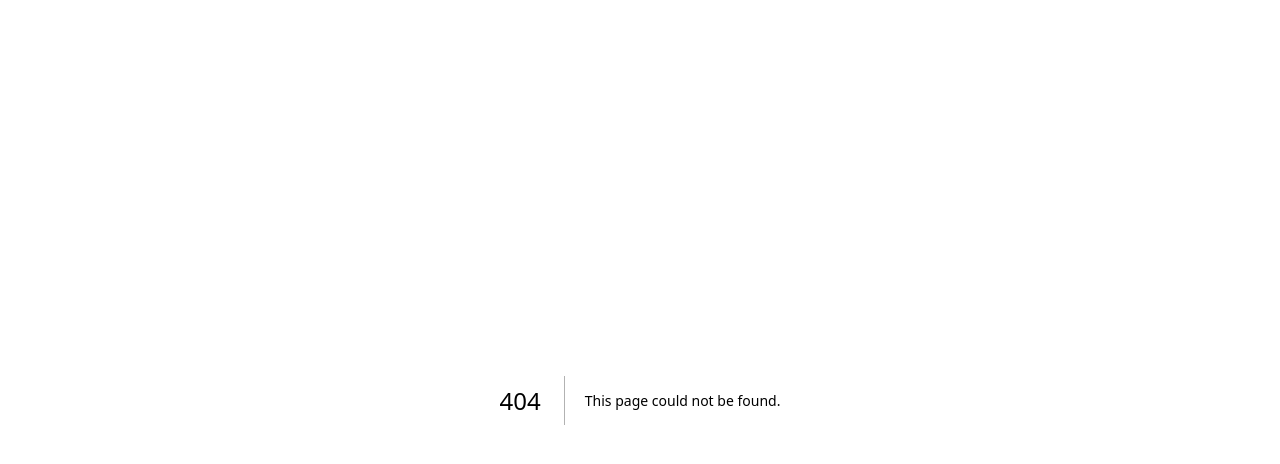
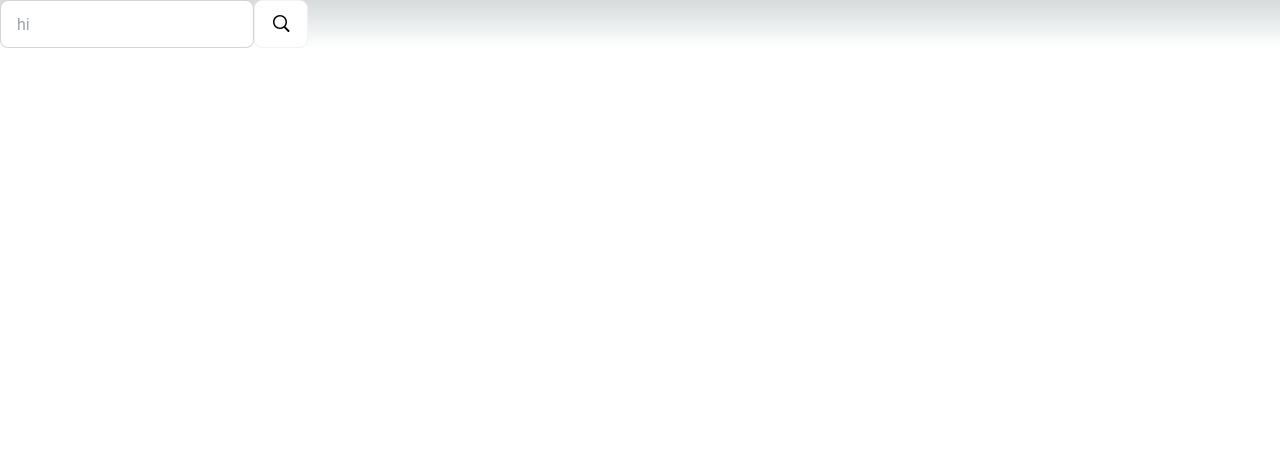
Before and after one commit to Beammi/Nebula, a Next.js app in the folder nebula/: page /home in a window 1280 px wide. Before the commit this address had no page. Shown: the top 464 px of the page. Built offline with nearby package versions, Linux system fonts and the light colour scheme.

Commit message:
Add Home Page

```diff
--- a/nebula/src/pages/_app.js
+++ b/nebula/src/pages/_app.js
@@ -1,4 +1,4 @@
-import '@/styles/globals.css'
+import "@/styles/globals.css"
 
 export default function App({ Component, pageProps }) {
   return (
--- /dev/null
+++ b/nebula/src/pages/home.jsx
@@ -0,0 +1,7 @@
+import SearchBar from "@/components/SearchBar"
+
+export default function Home(){
+    return(
+        <SearchBar text="hi"></SearchBar>
+    )
+}
```
